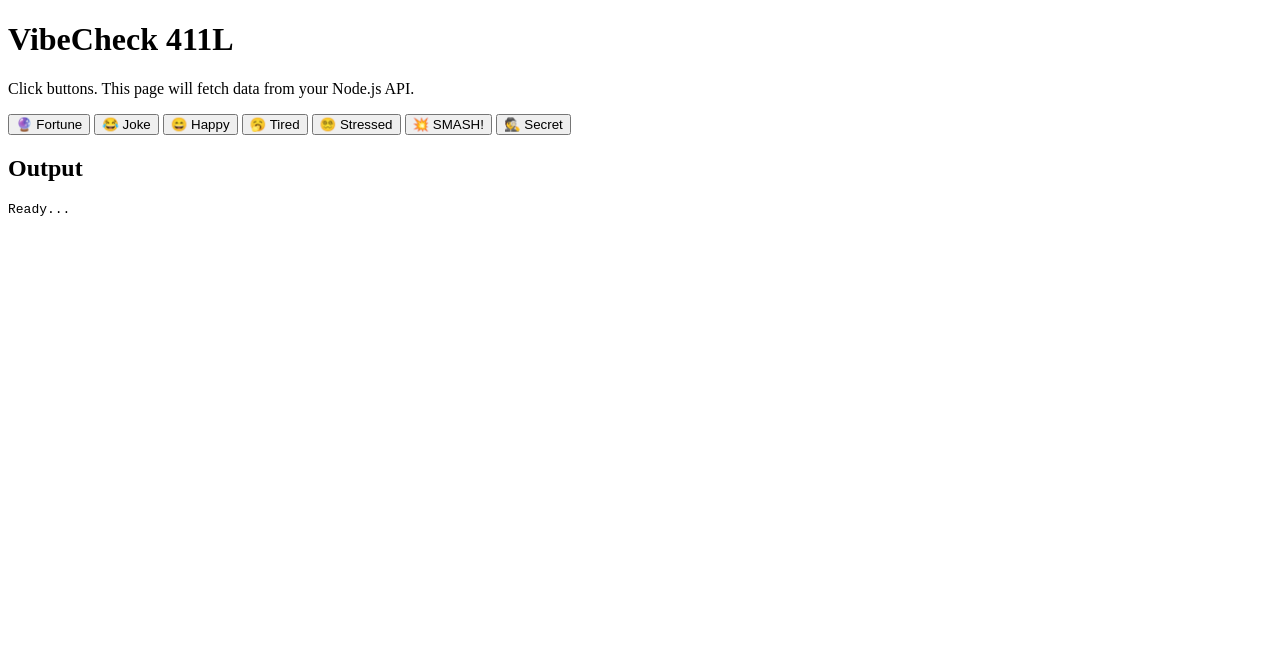
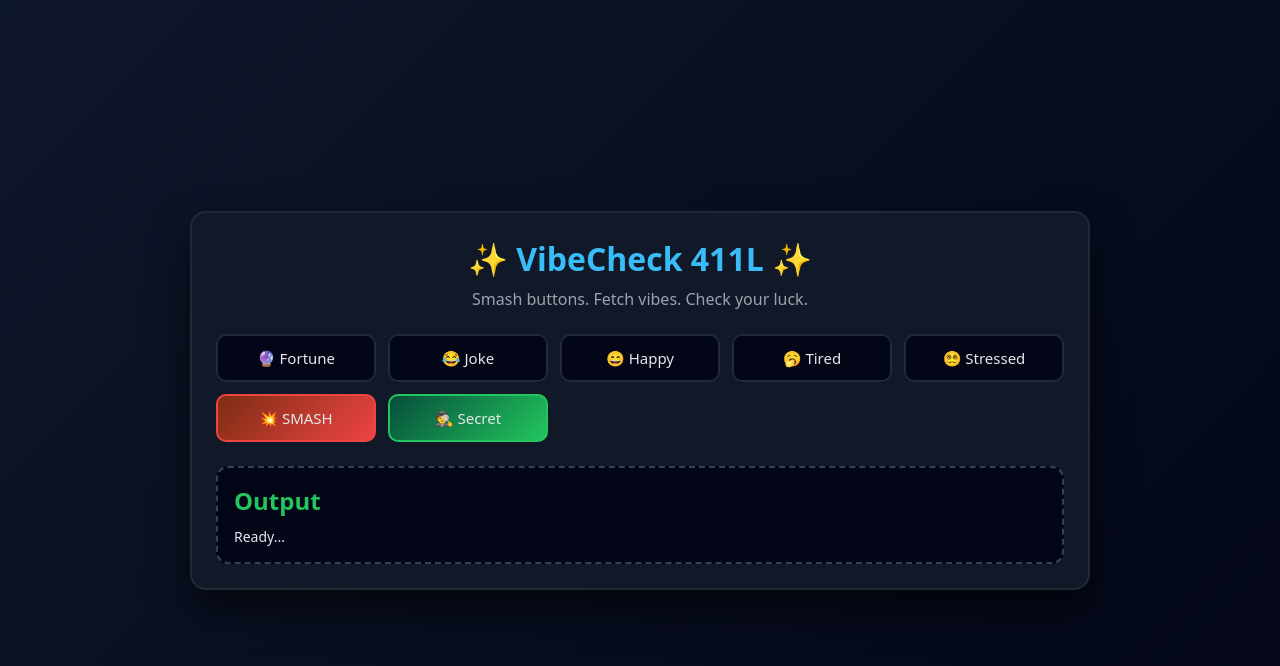
Before and after one commit to iamedlin/VibeCheck--Eliana-Nase-Perez-, a plain HTML site: page frontend/index.html in a window 1280 px wide. Drawn offline with Linux system fonts and the light colour scheme.

Commit message:
Update index.html
final frontend

```diff
--- a/frontend/index.html
+++ b/frontend/index.html
@@ -4,12 +4,138 @@
   <meta charset="utf-8" />
   <meta name="viewport" content="width=device-width, initial-scale=1" />
   <title>VibeCheck 411L</title>
+
+  <style>
+    :root {
+      --bg: #0f172a;
+      --card: #111827;
+      --accent: #22c55e;
+      --accent-2: #38bdf8;
+      --danger: #ef4444;
+      --text: #e5e7eb;
+      --muted: #9ca3af;
+    }
+
+    * {
+      box-sizing: border-box;
+      margin: 0;
+      padding: 0;
+      font-family: system-ui, -apple-system, BlinkMacSystemFont, sans-serif;
+    }
+
+    body {
+      min-height: 100vh;
+      background: linear-gradient(135deg, #0f172a, #020617);
+      color: var(--text);
+      display: flex;
+      justify-content: center;
+      align-items: center;
+      padding: 20px;
+    }
+
+    .container {
+      width: 100%;
+      max-width: 900px;
+      background: var(--card);
+      border: 2px solid #1f2937;
+      border-radius: 16px;
+      padding: 24px;
+      box-shadow: 0 20px 40px rgba(0,0,0,0.6);
+    }
+
+    h1 {
+      text-align: center;
+      margin-bottom: 8px;
+      color: var(--accent-2);
+    }
+
+    p {
+      text-align: center;
+      margin-bottom: 24px;
+      color: var(--muted);
+    }
+
+    .buttons {
+      display: grid;
+      grid-template-columns: repeat(auto-fit, minmax(140px, 1fr));
+      gap: 12px;
+      margin-bottom: 24px;
+    }
+
+    button {
+      padding: 12px 14px;
+      border-radius: 10px;
+      border: 2px solid #1f2937;
+      background: #020617;
+      color: var(--text);
+      font-size: 15px;
+      cursor: pointer;
+      transition: all 0.2s ease;
+    }
+
+    button:hover {
+      transform: translateY(-2px);
+      border-color: var(--accent-2);
+      box-shadow: 0 6px 18px rgba(56,189,248,0.3);
+    }
+
+    #btnSmash {
+      background: linear-gradient(135deg, #7c2d12, #ef4444);
+      border-color: #ef4444;
+    }
+
+    #btnSmash:hover {
+      box-shadow: 0 6px 20px rgba(239,68,68,0.5);
+    }
+
+    #btnSecret {
+      background: linear-gradient(135deg, #064e3b, #22c55e);
+      border-color: #22c55e;
+    }
+
+    #btnSecret:hover {
+      box-shadow: 0 6px 20px rgba(34,197,94,0.5);
+    }
+
+    .output-box {
+      border: 2px dashed #334155;
+      border-radius: 12px;
+      padding: 16px;
+      background: #020617;
+    }
+
+    .output-box h2 {
+      margin-bottom: 10px;
+      color: var(--accent);
+    }
+
+    pre {
+      white-space: pre-wrap;
+      word-wrap: break-word;
+      color: #e5e7eb;
+      font-size: 14px;
+    }
+
+    /* Responsive tweaks */
+    @media (max-width: 500px) {
+      h1 {
+        font-size: 1.5rem;
+      }
+
+      button {
+        font-size: 14px;
+        padding: 10px;
+      }
+    }
+  </style>
 </head>
+
 <body>
-  <h1>VibeCheck 411L</h1>
-  <p>Click buttons. This page will fetch data from your Node.js API.</p>
+  <div class="container">
+    <h1>✨ VibeCheck 411L ✨</h1>
+    <p>Smash buttons. Fetch vibes. Check your luck.</p>
 
-  <div>
+    <div class="buttons">
       <button id="btnFortune">🔮 Fortune</button>
       <button id="btnJoke">😂 Joke</button>
 
@@ -17,12 +143,15 @@
       <button data-mood="tired" class="btnMood">🥱 Tired</button>
       <button data-mood="stressed" class="btnMood">😵‍💫 Stressed</button>
 
-    <button id="btnSmash">💥 SMASH!</button>
+      <button id="btnSmash">💥 SMASH</button>
       <button id="btnSecret">🕵️ Secret</button>
     </div>
 
+    <div class="output-box">
       <h2>Output</h2>
       <pre id="out">Ready...</pre>
+    </div>
+  </div>
 
   <script src="app.js"></script>
 </body>
```
Lines whose indentation alone changed are shown as unchanged.
